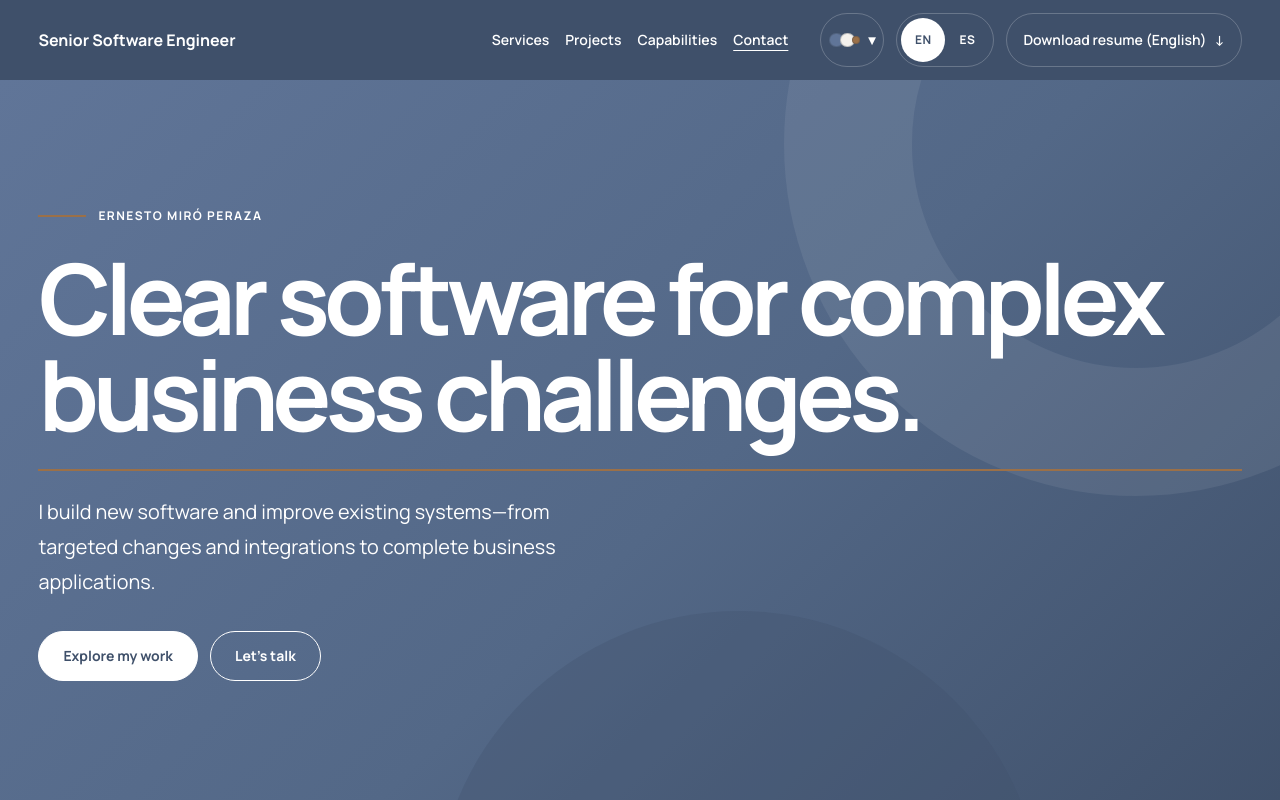
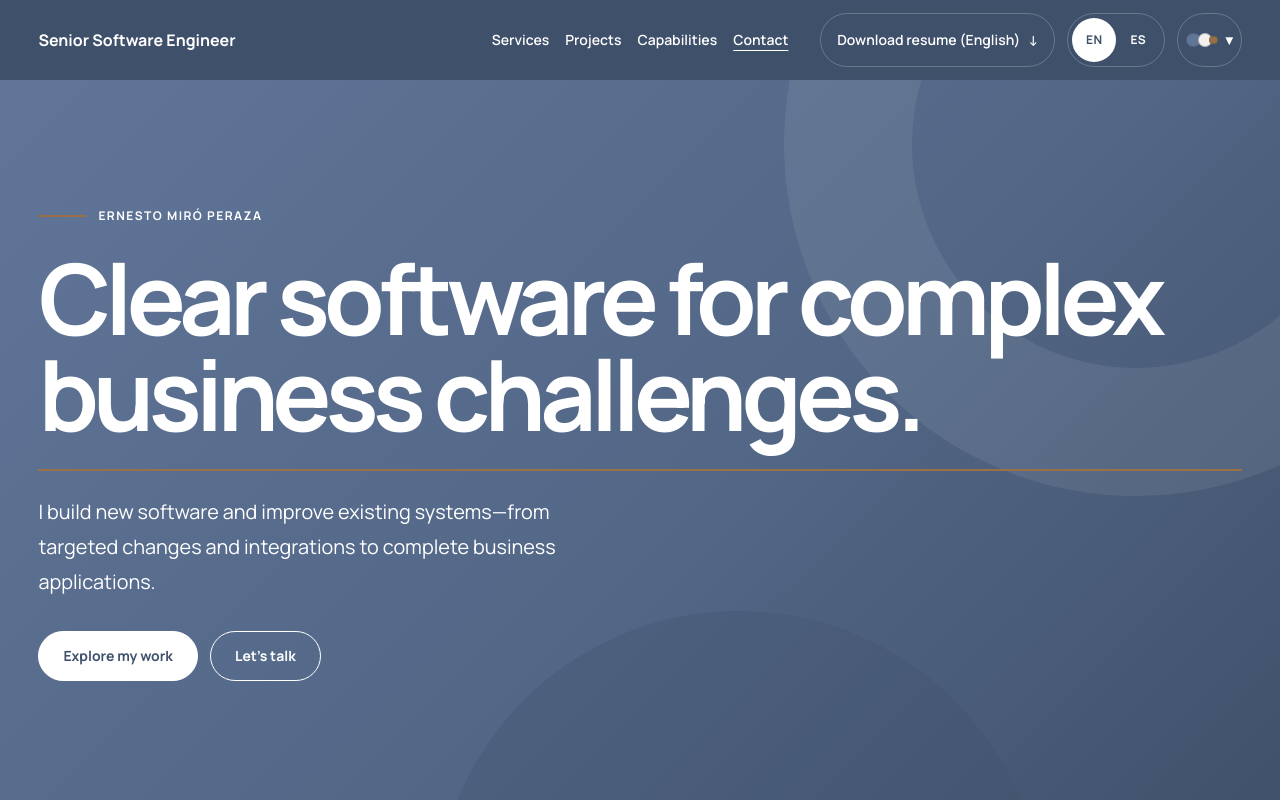
Before and after one commit to ernestomiro/ernestomiro.github.io, an Angular app: page / in a window 1280 px wide. Shown: the top 800 px of the page. Built offline with nearby package versions, Linux system fonts and the light colour scheme.

Commit message:
options order

```diff
--- a/src/app/layout/site-header/site-header.html
+++ b/src/app/layout/site-header/site-header.html
@@ -43,8 +43,6 @@
 
     <div class="c">
       <div class="p">
-        <app-theme-switcher idPrefix="desktop-theme-switcher" />
-        <app-language-switcher />
         <a
           class="cv"
           [href]="resume().href"
@@ -53,6 +51,8 @@
           <span>{{ localize(resume().label) }}</span>
           <span aria-hidden="true">↓</span>
         </a>
+        <app-language-switcher />
+        <app-theme-switcher idPrefix="desktop-theme-switcher" />
       </div>
       <div class="l">
         <app-language-switcher />
```
